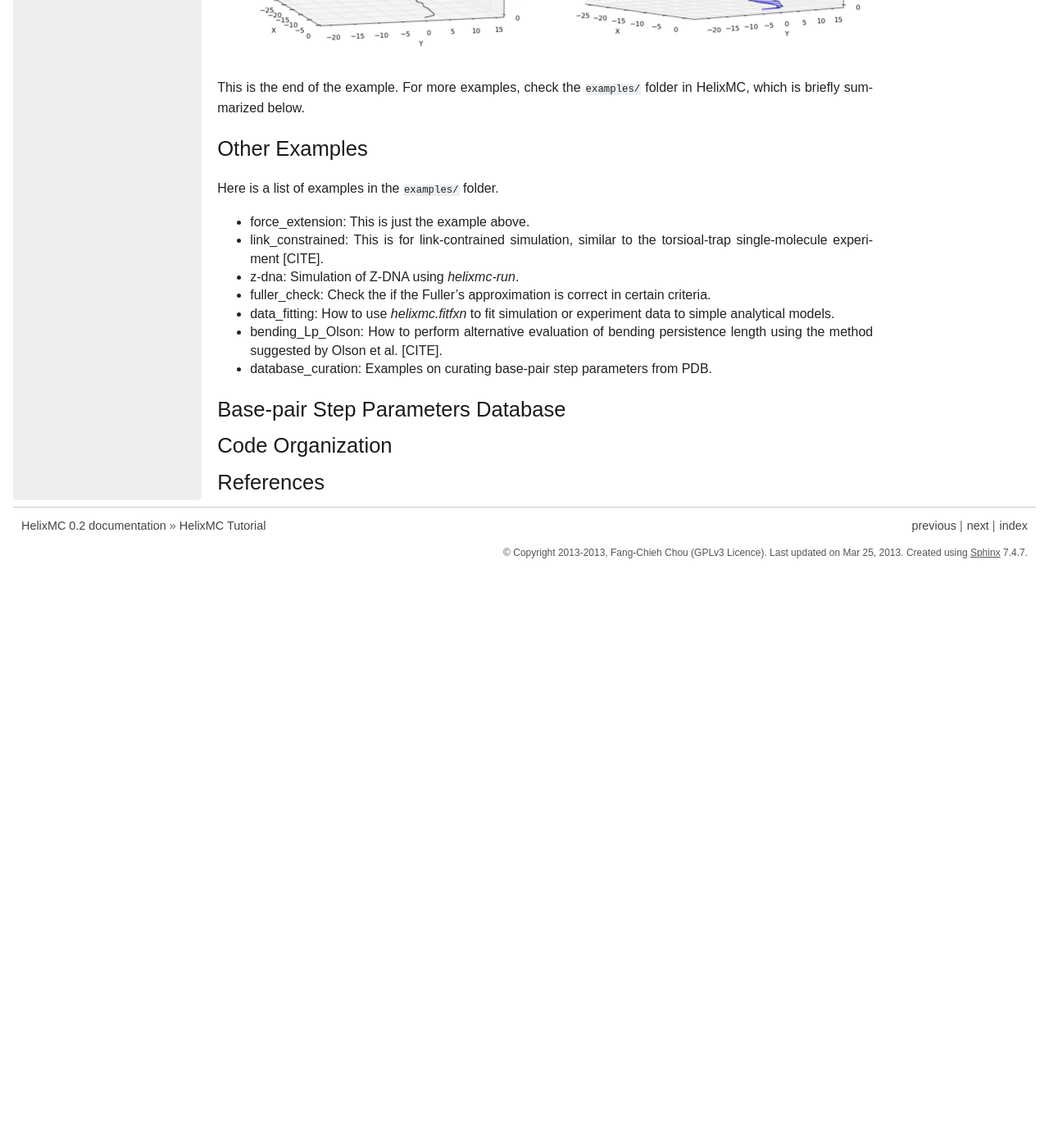
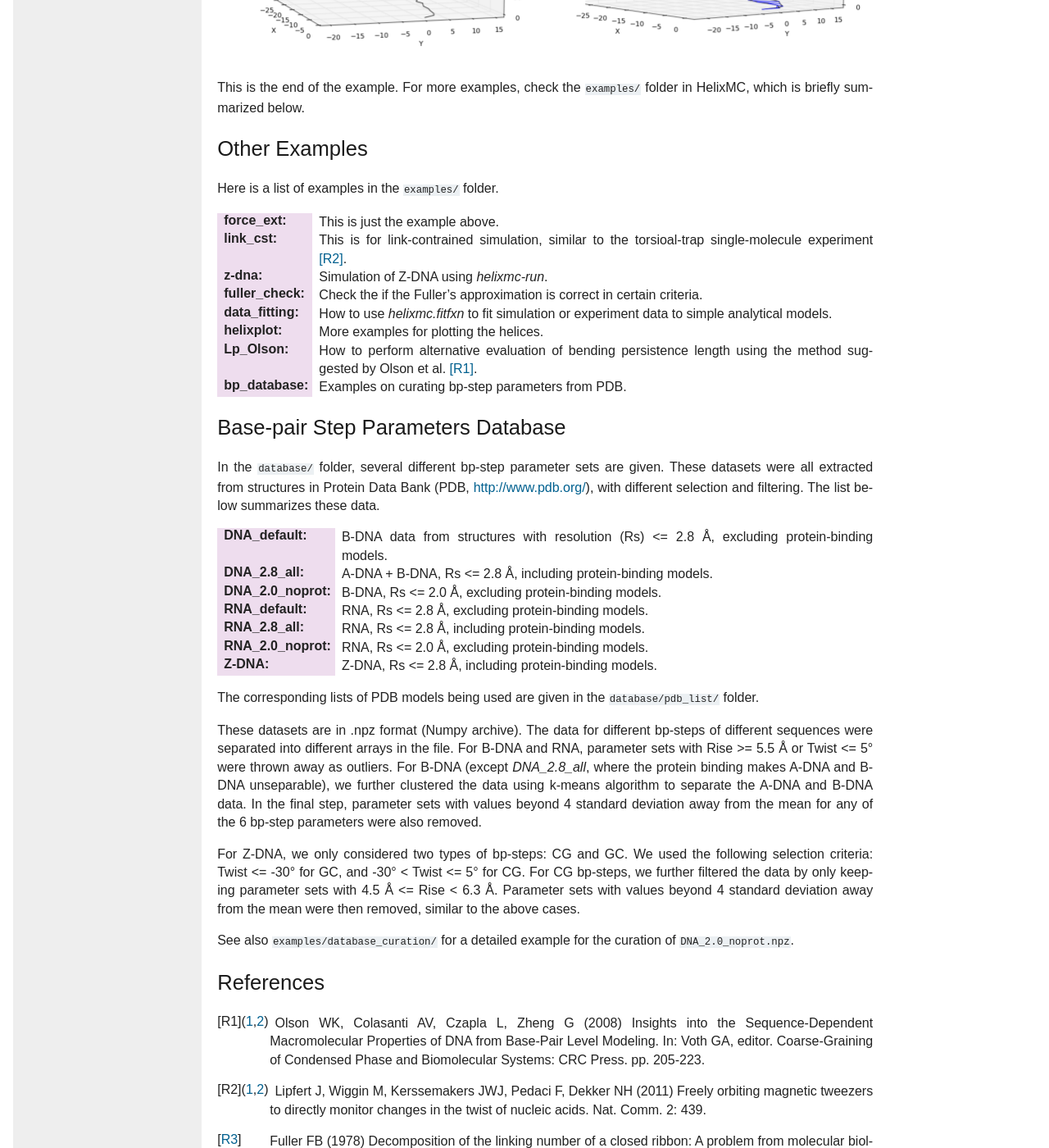
Before and after one commit to fcchou/HelixMC, a Sphinx documentation site: the page built from doc/source/tutorial.rst, in a window 1280 px wide and 1400 px high, scrolled down 2853 px. Shown: the whole window at 82% size. Built offline with Sphinx 7.4.7, drawn with Linux system fonts in a browser that asks for light colours; before the commit the page ends 3545 px from its top, so only the background shows below that; some of the changed text lies outside the part shown.

```diff
--- a/doc/source/index.rst
+++ b/doc/source/index.rst
@@ -13,3 +13,4 @@ Contents:
 
    tutorial
    reference
+   about
--- a/doc/source/tutorial.rst
+++ b/doc/source/tutorial.rst
@@ -8,33 +8,33 @@ HelixMC Tutorial
 :Date: |today|
 
 HelixMC is a software package for Monte-Carlo (MC) simulations of DNA/RNA
-helices using the base-pair level model [CITE]. This type of coarse-grained
-model bridges between simple elastic rod models and full-atom representations,
-providing a resonably sophiscated and yet computationally tractable way to
-model long DNA/RNA helices up to thousands and to evalute their mechanical
-properties of base-pair. HelixMC has the utility of applying external stetching
-and twisting forces to the terminal of the helix and measuring the end-to-end
-distance and the rotation of the terminal base-pair (known as `linking number`)
-during the process. This is exactly what has been done in recent single-molecule
-tweezers experiments [CITE], making HelixMC a powerful tool for direct
-simulation of these experiments.
+helices using the base-pair (bp) level model [R1]_. This type of
+coarse-grained model bridges between simple elastic rod models and full-atom
+representations, providing a resonably sophiscated and yet computationally
+tractable way to model long DNA/RNA helices up to thousands and to evalute
+their mechanical properties of bp. HelixMC has the utility of applying
+external stetching and twisting forces to the terminal of the helix and
+measuring the end-to-end distance and the rotation of the terminal bp
+(known as `linking number`) during the process. This is exactly what has
+been done in recent single-molecule tweezers experiments [R2]_, making HelixMC
+a powerful tool for direct simulations of these experiments.
 
 HelixMC is coded in Python in an object-oriented fashion. Some core
 computations are speeded up by wrapping in C++ codes using scipy.weave.
-Therefore HelixMC provides a framework that is easy to use and extend, as well
-as being resonable fast when it comes to large-scale computations.
+Therefore HelixMC provides a framework that is easy to use and to extend, as
+well as being resonable fast when it comes to large-scale computations.
 
 This tutorial demonstrates how to install and run simple calculations with
-HelixMC, and breifly summarizes the code organization, useful curated database,
-and available examples. For details on the classes and functions availble,
-please see :ref:`reference`.
+HelixMC, and breifly summarizes available examples and bp-step paramerter
+database. For details on the classes and functions availble, please see
+:ref:`reference`.
 
 Install
 =======
 
 Currently HelixMC has only been tested on Linux. It should run on other
 Unix-like system (e.g. Mac OS X). The following packages are also required
-to HelixMC. The versions we used are given in parathesis.
+by HelixMC. The versions we used are given in parathesis.
 
 * Python (2.7.3)
 
@@ -54,8 +54,8 @@ The source code of HelixMC is hosted on GitHub. To download, simply run::
 
     $ git clone https://github.com/fcchou/HelixMC.git
 
-Or you can go to https://github.com/fcchou/HelixMC/ and download to source code
-by clicking the "ZIP" button on upper-left.
+Or you can go to https://github.com/fcchou/HelixMC/ and download the source
+code by clicking the "ZIP" button on upper-left.
 
 After this, add your HelixMC folder into the system's ``$PATH`` and
 ``$PYTHONPATH``. In bash this can be done by adding the following lines to your
@@ -88,12 +88,12 @@ First, run the following command to kick out a MC run::
       -n_bp 100 -n_step 10 -seq GCCG -force 5 -compute_fuller_link True \
       -out_frame test_run
 
-Here, ``-params_file`` give the input database file that contains base-pair
-step parameters curated from PDB. ``-n_bp`` is the total number of base-pairs
-in the helix ``-n_step`` is the number of MC steps. ``-seq`` gives the sequence
-of the nucleic acids (ATCG for DNA and AUCG for RNA). ``-force`` is the applied
+Here, ``-params_file`` give the input database file that contains bp-step
+parameters curated from PDB. ``-n_bp`` is the total number of bp in the helix
+``-n_step`` is the number of MC steps. ``-seq`` gives the sequence of the
+nucleic acids (ATCG for DNA and AUCG for RNA). ``-force`` is the applied
 z-direction stretching force. ``-compute_fuller_link`` tells HelixMC to compute
-and store the linking number using Fuller's approximation [CITE].
+and store the linking number using Fuller's approximation [R3]_.
 ``-out_frame`` option will make HelixMC save the final frame to disk as
 ``test_run.npz`` in this case.
 
@@ -116,7 +116,7 @@ the following::
     >>> from helixmc.pose import HelixPose
 
 The observables for each frame are stored in ``MC_data.npz``. Normally the
-coordinates and reference frames of the last base-pair are recorded. If
+coordinates and reference frames of the last bp are recorded. If
 ``-compute_fuller_link`` or ``-compute_exact_link`` is set to True, the twist
 and writhe of the helix will also be stored (note that link = twist + writhe).
 
@@ -130,7 +130,7 @@ as follows::
     array([ 309.06198311,  317.92717085,  320.17158221,  304.42561971,
             319.07461907,  306.94162915,  314.7566295 ,  319.04106375,
             322.42125203,  325.72718993])
-    >>> np.average(data['coord_terminal'][:,2]) #avg. z-extension in A
+    >>> np.average(data['coord_terminal'][:,2]) #avg. z-extension in Å
     315.95487393228649
     >>> np.average(data['twist'] + data['writhe']) #avg. link in radian
     60.648749666780688
@@ -142,7 +142,7 @@ will now plot the helix using that::
     >>> pose.plot_centerline() #plot the centerline
     >>> pose.plot_helix() #plot the entire helix
 
-You should see something like the following images
+You should see something similar to the following
 
 .. image:: images/helixplot.png
    :width: 800 px
@@ -155,29 +155,94 @@ Other Examples
 
 Here is a list of examples in the ``examples/`` folder.
 
-* force_extension: This is just the example above.
+:force_ext:
+    This is just the example above.
 
-* link_constrained: This is for link-contrained simulation, similar to the
-  torsioal-trap single-molecule experiment [CITE].
+:link_cst:
+    This is for link-contrained simulation, similar to the
+    torsioal-trap single-molecule experiment [R2]_.
 
-* z-dna: Simulation of Z-DNA using `helixmc-run`.
+:z-dna:
+    Simulation of Z-DNA using `helixmc-run`.
 
-* fuller_check: Check the if the Fuller's approximation is correct in certain
-  criteria.
+:fuller_check:
+    Check the if the Fuller's approximation is correct in certain criteria.
 
-* data_fitting: How to use `helixmc.fitfxn` to fit simulation or experiment
-  data to simple analytical models.
+:data_fitting:
+    How to use `helixmc.fitfxn` to fit simulation or experiment
+    data to simple analytical models.
 
-* bending_Lp_Olson: How to perform alternative evaluation of bending persistence
-  length using the method suggested by Olson et al. [CITE].
+:helixplot:
+    More examples for plotting the helices.
 
-* database_curation: Examples on curating base-pair step parameters from PDB.
+:Lp_Olson:
+    How to perform alternative evaluation of bending persistence
+    length using the method suggested by Olson et al. [R1]_.
+
+:bp_database:
+    Examples on curating bp-step parameters from PDB.
 
 Base-pair Step Parameters Database
 ==================================
 
-Code Organization
-=================
+In the ``database/`` folder, several different bp-step parameter sets are
+given. These datasets were all extracted from structures in Protein Data Bank
+(PDB, http://www.pdb.org/), with different selection and filtering. The list
+below summarizes these data.
+
+:DNA_default:
+    B-DNA data from structures with resolution (Rs) <= 2.8 Å,
+    excluding protein-binding models.
+
+:DNA_2.8_all:
+    A-DNA + B-DNA, Rs <= 2.8 Å, including protein-binding models.
+
+:DNA_2.0_noprot:
+    B-DNA, Rs <= 2.0 Å, excluding protein-binding models.
+
+:RNA_default:
+    RNA, Rs <= 2.8 Å, excluding protein-binding models.
+
+:RNA_2.8_all:
+    RNA, Rs <= 2.8 Å, including protein-binding models.
+
+:RNA_2.0_noprot:
+    RNA, Rs <= 2.0 Å, excluding protein-binding models.
+
+:Z-DNA:
+    Z-DNA, Rs <= 2.8 Å, including protein-binding models.
+
+The corresponding lists of PDB models being used are given in the
+``database/pdb_list/`` folder.
+
+These datasets are in .npz format (Numpy archive). The data for different
+bp-steps of different sequences were separated into different arrays in the
+file. For B-DNA and RNA, parameter sets with Rise >= 5.5 Å or Twist <= 5° were
+thrown away as outliers. For B-DNA (except `DNA_2.8_all`, where the protein
+binding makes A-DNA and B-DNA unseparable), we further clustered the data
+using k-means algorithm to separate the A-DNA and B-DNA data. In the final
+step, parameter sets with values beyond 4 standard deviation away from the
+mean for any of the 6 bp-step parameters were also removed.
+
+For Z-DNA, we only considered two types of bp-steps: CG and GC. We used the
+following selection criteria: Twist <= -30° for GC, and -30° < Twist <= 5° for
+CG. For CG bp-steps, we further filtered the data by only keeping parameter
+sets with 4.5 Å <= Rise < 6.3 Å. Parameter sets with values beyond 4 standard
+deviation away from the mean were then removed, similar to the above cases.
+
+See also ``examples/database_curation/`` for a detailed example for the
+curation of ``DNA_2.0_noprot.npz``.
 
 References
 ==========
+.. [R1] Olson WK, Colasanti AV, Czapla L, Zheng G (2008) Insights into the
+   Sequence-Dependent Macromolecular Properties of DNA from Base-Pair Level
+   Modeling. In: Voth GA, editor. Coarse-Graining of Condensed Phase and
+   Biomolecular Systems: CRC Press. pp. 205-223.
+
+.. [R2] Lipfert J, Wiggin M, Kerssemakers JWJ, Pedaci F, Dekker NH (2011)
+   Freely orbiting magnetic tweezers to directly monitor changes in the twist
+   of nucleic acids. Nat. Comm. 2: 439.
+
+.. [R3] Fuller FB (1978) Decomposition of the linking number of a closed
+   ribbon: A problem from molecular biology. PNAS 75: 3557-3561.
```
Also changed, not shown: doc/source/about.rst (added, +35 -0 lines), doc/source/reference.rst (+43 -0 lines), 5 other files.
